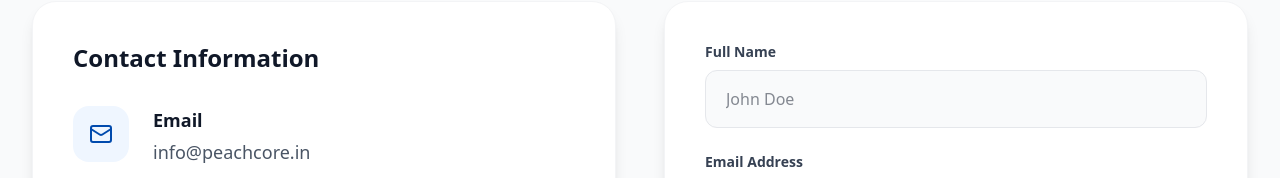
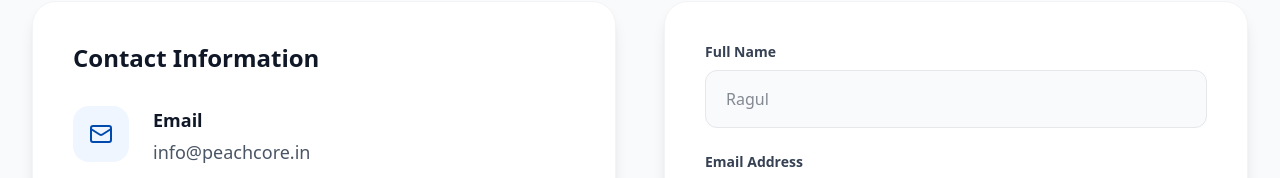
Before and after one commit to Ragul5820/peachcore, a React (Vite) app: page /contact in a window 1280 px wide. Shown: the part 283-461 px from the top of the page. Built offline with nearby package versions, Linux system fonts and the light colour scheme; the HTML template or start-up script is replaced by a standard one.

Commit message:
Update full name placeholder in contact form

```diff
--- a/src/components/Contact.jsx
+++ b/src/components/Contact.jsx
@@ -143,7 +143,7 @@ const Contact = () => {
                                     onChange={handleChange}
                                     required
                                     className="w-full px-5 py-4 rounded-xl border border-gray-200 bg-gray-50 focus:bg-white focus:ring-2 focus:ring-primary-blue focus:border-transparent outline-none transition-all duration-200"
-                                    placeholder="John Doe"
+                                    placeholder="Ragul"
                                 />
                             </div>
                             <div>
```
